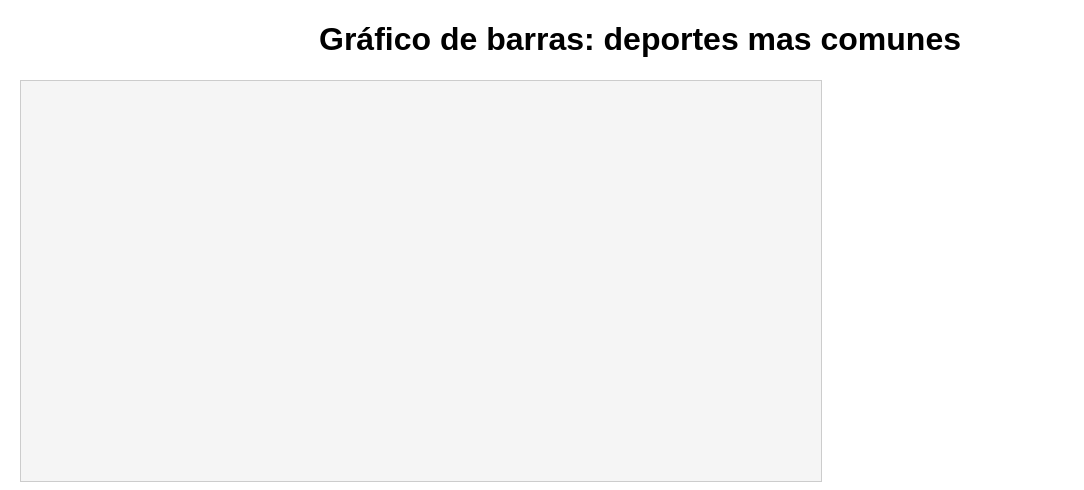
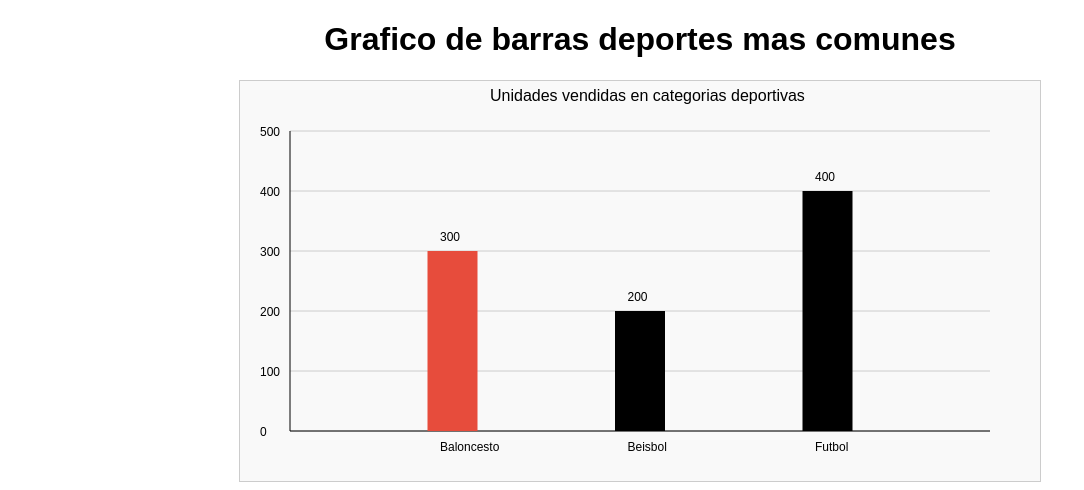
Before and after one commit to GregCorcio/gjcf_graficas_barras_canvas, a plain HTML site: page index.html in a window 1280 px wide. Shown: the whole page, without its empty margins (0-1084 px from the left). Drawn offline with Linux system fonts and the light colour scheme.

Commit message:
arreglado ya se ve el grafico solo colores faltan

```diff
--- a/css/style.css
+++ b/css/style.css
@@ -1,14 +1,13 @@
 body{
-
-font-family: Arial, sans-serif;
-text-align: center;
-margin: 20px;
-
+    font-family: Arial,sans-serif;
+    text-align: center;
+    margin-top: 20px;
 }
 
 canvas{
     display: block;
-    margin: center;
-    border: 1px solid #CCC;
-    background-color: #F5F5F5;
+    margin: auto;
+    border: 1px solid #ccc;
+    background-color: #f9f9f9;
+
 }
--- a/index.html
+++ b/index.html
@@ -13,11 +13,10 @@
     </head>
 
     <body>
-        <h1>Gráfico de barras: deportes mas comunes</h1>
-        <canvas id="varChart" width="800" height="400">
-            no soportA canvas
+        <h1>Grafico de barras deportes mas comunes</h1>
+        <canvas id="barChart" width="800" height="400">
+            No se soporta canvas
         </canvas>
         <script src="js/script.js"></script>
-
-
     </body>
+    </html>
```
